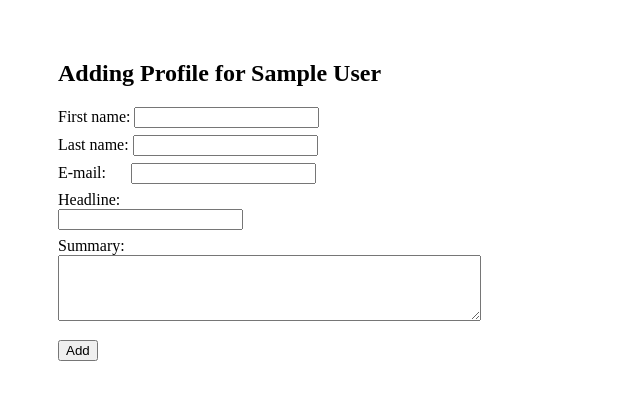
After one commit to mobounya/camagru, a PHP site: page /ex/add.php in a window 1280 px wide. The commit adds this page. Shown: the top 400 px of the page, without its empty margins (0-640 px from the left). Run offline with PHP 8.4, Linux system fonts and the light colour scheme; the visitor is signed in with stand-in values (Sample User, id 1).

Commit message:
working on course assignment in ex folder

```diff
--- /dev/null
+++ b/ex/add.php
@@ -0,0 +1,50 @@
+<?php
+    session_start();
+    require_once("./config/setup.php");
+    if (isset($_POST["first_name"]) && isset($_POST["last_name"]) && isset($_POST["email"]) && isset($_POST["headline"]) && isset($_POST["summary"]))
+    {
+        $stmt = $pdo->prepare('INSERT INTO Profile
+        (user_id, first_name, last_name, email, headline, summary)
+        VALUES ( :uid, :fn, :ln, :em, :he, :su)');
+
+      $stmt->execute(array(
+        ':uid' => $_SESSION['user_id'],
+        ':fn' => $_POST['first_name'],
+        ':ln' => $_POST['last_name'],
+        ':em' => $_POST['email'],
+        ':he' => $_POST['headline'],
+        ':su' => $_POST['summary']));
+    }
+?>
+<!DOCTYPE html>
+<html>
+<head>
+<title>Add profile</title>
+</head>
+<body>
+    <div style="margin-left: 50px; margin-top: 60px">
+        <h2>Adding Profile for <?= $_SESSION["user"] ?> </h2>
+        <form method="POST">
+            <label for="first">First name: </label>
+            <input type="text" id="first" name="first_name"> <br>
+            <div style="margin-top: 7px;">
+                <label for="last">Last name: </label>
+                <input type="text" id="last" name="last_name"> <br>
+            </div>
+            <div style="margin-top: 7px;">
+                <label for="email" style="margin-right: 21px;">E-mail: </label>
+                <input type="text" id="email" name="email"> <br>
+            </div>
+            <div style="margin-top: 7px;">
+                <label for="headline">Headline: </label> <br>
+                <input type="text" id="headline" name="headline"> <br>
+            </div>
+            <div style="margin-top: 7px;">
+                <label for="summary">Summary: </label> <br>
+                <textarea id="w3review" name="summary" rows="4" cols="50"></textarea>
+            </div>
+            <input type="submit" value="Add" style="margin-top: 15px;">
+        </form>
+    </div>
+</body>
+</html>
--- /dev/null
+++ b/ex/config/database.php
@@ -0,0 +1,5 @@
+<?php
+    $DB_DSN = "mysql:host=localhost;port=3306;dbname=wa4e";
+    $DB_USER = "root";
+    $DB_PASSWORD = "HORSES";
+?>
--- /dev/null
+++ b/ex/config/setup.php
@@ -0,0 +1,5 @@
+<?php
+    require_once("database.php");
+    $pdo = new pdo($DB_DSN, $DB_USER, $DB_PASSWORD);
+    $pdo->setattribute(PDO::ATTR_ERRMODE, PDO::ERRMODE_EXCEPTION);
+?>
--- a/verifyEmail.php
+++ b/verifyEmail.php
@@ -1,6 +1,9 @@
 <?php
     function verifyEmail($email)
     {
-        return (TRUE);
+        if (filter_var($email, FILTER_VALIDATE_EMAIL) === FALSE)
+            return FALSE;
+        else
+            return TRUE;
     }
 ?>
```
Also changed, not shown: app.php (+19 -4 lines), ex/index.php (added, +18 -0 lines), ex/login.php (added, +58 -0 lines).
